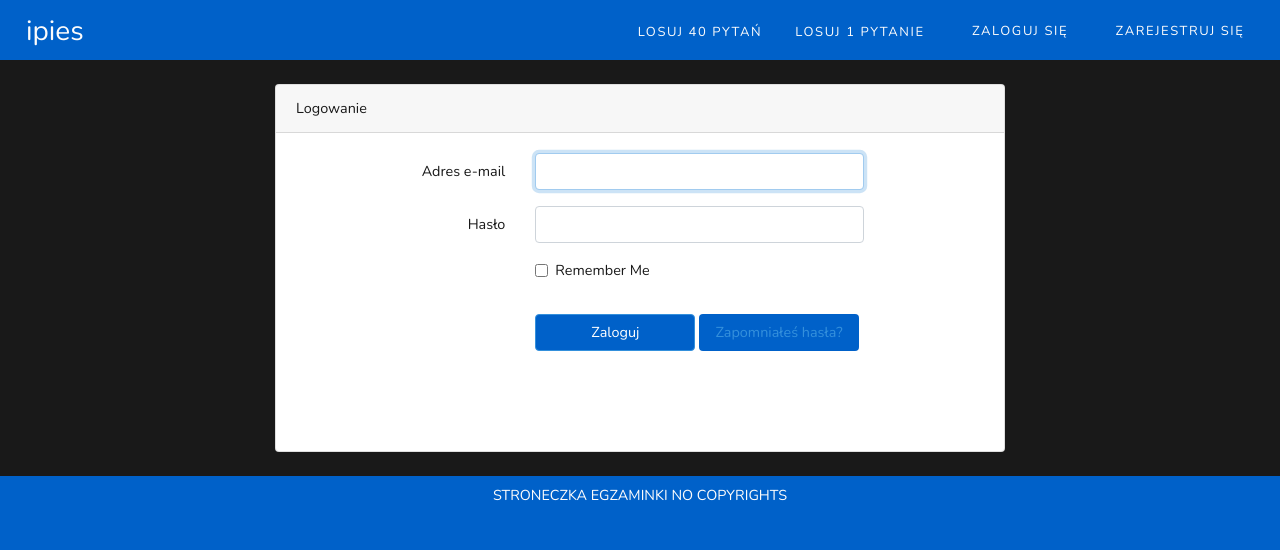
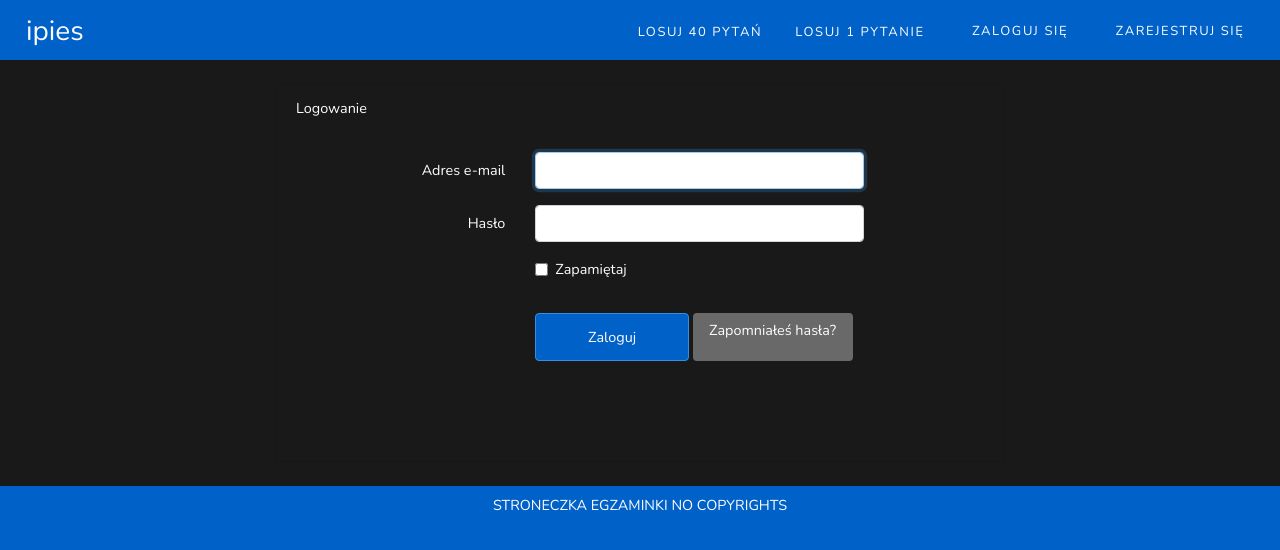
Before and after one commit to jkarpiu/jakas_strona_do_testow, a Laravel app: page /login in a window 1280 px wide. Shown: the top 550 px of the page. Run offline with Laravel 8, Linux system fonts and the light colour scheme; style sheets or scripts are compiled from the project's sources.

Commit message:
piękne wszystko jest

```diff
--- a/public/css/default.css
+++ b/public/css/default.css
@@ -105,11 +105,11 @@ body {
     margin-top: 10vh;
 }
 
-.dropdown-display {
+/* .dropdown-display {
     width: 50px;
     position: static;
     left: 25px;
-}
+} */
 
 .question-input {
     width: 500px;
@@ -158,19 +158,44 @@ body {
 }
 
 .btn {
-    width: 20vh;
+    width: 10vw;
     background-color: #0061c9;
+    color: #fcfcfc;
     margin-bottom: 10vh;
     margin-top: 2vh;
 }
 
-.form-group {
-    color: rgb(25,25,25);
+.card {
+    background: rgb(25,25,25);
+    color: #fcfcfc;
 }
 
 .card-header {
-    color: rgb(25,25,25);
+    border: none;
+    background: rgb(25, 25, 25);
 }
+
+.btn-primary {
+    width: 12vw;
+    color: #fcfcfc;
+    height: 6vh;;
+    text-decoration: none;
+}
+
+.btn-karp {
+    background: #696969;
+    color:#fcfcfc;
+    width: 12.5vw;
+    border: none;
+}
+
+.btn-karp:hover {
+    background: rgb(110, 110, 110);
+    box-shadow: inset 0 0 100px 100px
+    rgba(255, 255, 255, 0.1);
+
+}
+
 #footer {
     clear: both;
     color: #fcfcfc;
--- a/resources/views/auth/login.blade.php
+++ b/resources/views/auth/login.blade.php
@@ -17,7 +17,7 @@
 
                             <div class="col-md-6">
                                 <input id="email" type="email" class="form-control @error('email') is-invalid @enderror"
-                                    name="email" value="{{ old('email') }}" required autocomplete="email" autofocus>
+                                name="email" value="{{ old('email') }}" required autocomplete="email" autofocus>
 
                                 @error('email')
                                 <span class="invalid-feedback" role="alert">
@@ -30,7 +30,6 @@
                         <div class="form-group row">
                             <label for="password"
                                 class="col-md-4 col-form-label text-md-right">{{ __('Hasło') }}</label>
-
                             <div class="col-md-6">
                                 <input id="password" type="password"
                                     class="form-control @error('password') is-invalid @enderror" name="password"
@@ -51,7 +50,7 @@
                                         {{ old('remember') ? 'checked' : '' }}>
 
                                     <label class="form-check-label" for="remember">
-                                        {{ __('Remember Me') }}
+                                        {{ __('Zapamiętaj') }}
                                     </label>
                                 </div>
                             </div>
@@ -64,7 +63,7 @@
                                 </button>
 
                                 @if (Route::has('password.request'))
-                                <a class="btn btn-link" href="{{ route('password.request') }}">
+                                <a class="btn btn-primary btn-karp" href="{{ route('password.request') }}">
                                     {{ __('Zapomniałeś hasła?') }}
                                 </a>
                                 @endif
```
Also changed, not shown: resources/views/auth/register.blade.php (+15 -10 lines).
